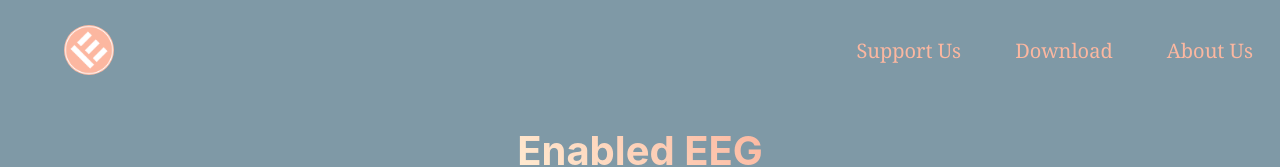
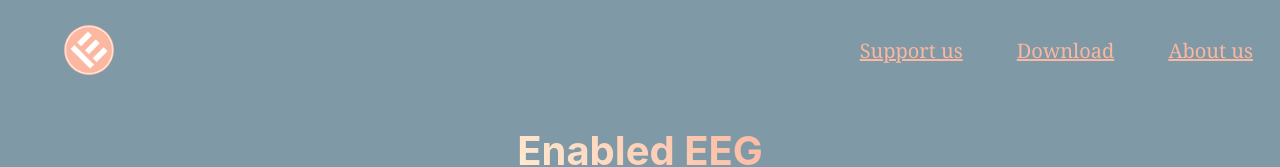
Before and after one commit to andesob/enabled-website, a React (Create React App) app: page / in a window 1280 px wide. Shown: the top 167 px of the page. Built offline with nearby package versions, Linux system fonts and the light colour scheme.

Commit message:
Added navigation between homepage and about us

```diff
--- a/src/components/Header.js
+++ b/src/components/Header.js
@@ -2,6 +2,7 @@
 import "../Styles/Header.css"
 import React from 'react';
 import enabledLogo from '../Images/enabled_logo.png'
+import {Link} from "react-router-dom";
 
 class Header extends Component {
     render() {
@@ -9,18 +10,20 @@
             <header className={"enabledHeader"}>
                 <div className={"innerHeader"}>
                     <div className={"logoDiv"}>
-                        <img className={"logo"} src={enabledLogo} alt={"hello"}/>
+                        <Link to={"/"}>
+                            <img className={"logo"} src={enabledLogo} alt={"hello"}/>
+                        </Link>
                     </div>
                     <div className={"headerListDiv"}>
                         <ul className={"nav"}>
                             <li>
-                                <a>About Us</a>
+                                <Link to={"/aboutus"}>About us</Link>
                             </li>
                             <li>
-                                <a>Download</a>
+                                <Link to={"/"}>Download</Link>
                             </li>
                             <li>
-                                <a>Support Us</a>
+                                <Link to={"/"}>Support us</Link>
                             </li>
                         </ul>
                     </div>
```
